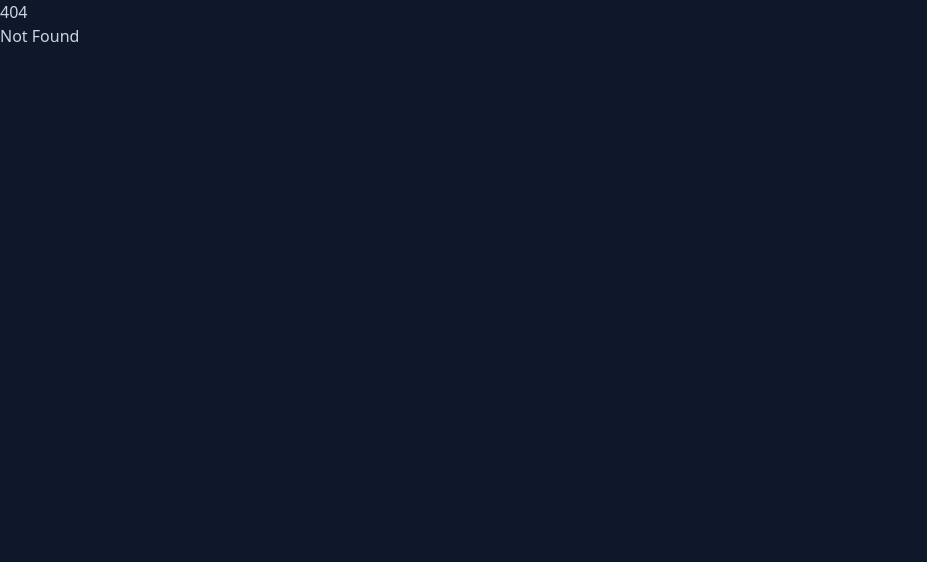
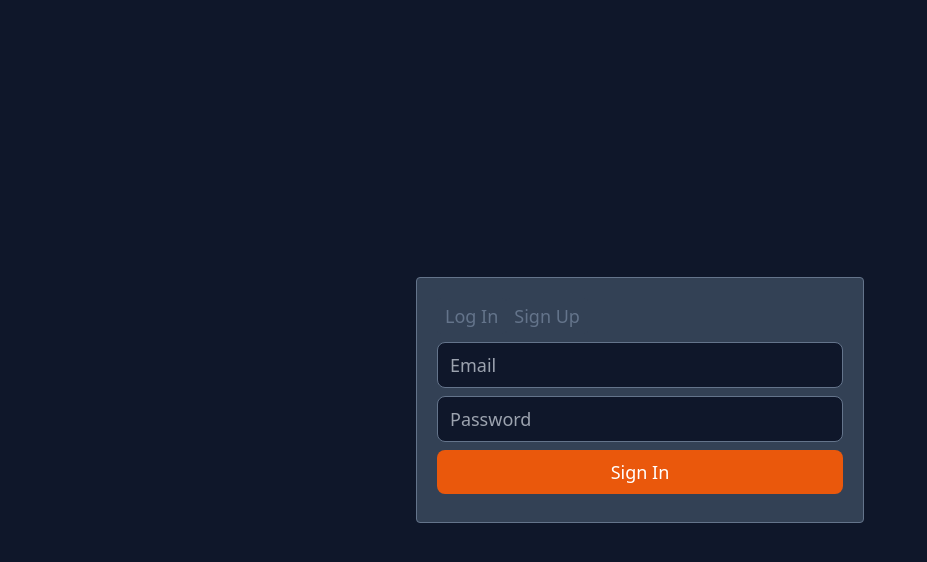
Before and after one commit to jonosellier/lhm-viewer, a SvelteKit app: page /auth in a window 1280 px wide. Before the commit this address had no page. Shown: the top 562 px of the page, without its empty margins (0-927 px from the left). Built offline with nearby package versions, Linux system fonts and the light colour scheme; no server answers.

Commit message:
Add auth

```diff
--- a/src/app.css
+++ b/src/app.css
@@ -14,3 +14,7 @@ input[type='color']::-webkit-color-swatch-wrapper {
 input[type='color']::-webkit-color-swatch {
 	border: none;
 }
+
+button:disabled {
+	@apply pointer-events-none;
+}
--- /dev/null
+++ b/src/components/user-button.svelte
@@ -0,0 +1,29 @@
+<script lang="ts">
+	import { goto } from '$app/navigation';
+	import { signOut, userStore } from '$lib/db';
+
+	$: displayedUsername = $userStore?.email?.replace(/(....).*@.+\.(.+)/, '$1•••@•••.$2');
+	function handleClick(e: Event) {
+		if ($userStore) {
+			if (confirm('Sign out?')) {
+				signOut();
+			}
+		} else {
+			goto('/auth');
+		}
+	}
+</script>
+
+<button
+	class="fixed end-0 m-3 text-sm border border-slate-500 text-slate-100 hover:bg-slate-800 rounded-full px-3 py-1"
+	on:click={handleClick}
+>
+	{#if $userStore}
+		Log out {displayedUsername}
+	{:else}
+		Sign In/Up
+	{/if}
+</button>
+
+<style>
+</style>
--- /dev/null
+++ b/src/lib/db.ts
@@ -0,0 +1,64 @@
+import { createClient, type User } from '@supabase/supabase-js';
+import { PUBLIC_SUPABASE_KEY } from '$env/static/public';
+import { writable } from 'svelte/store';
+
+const supabaseUrl = 'https://eysidivvvfuojxtjhect.supabase.co';
+const supabase = createClient(supabaseUrl, PUBLIC_SUPABASE_KEY);
+
+interface UserCredentials {
+	email: string;
+	password: string;
+}
+
+export const userStore = writable<User | undefined>();
+
+export async function createUser({ email, password }: UserCredentials) {
+	try {
+		const { data, error } = await supabase.auth.signUp({
+			email,
+			password
+		});
+
+		if (error) {
+			throw new Error(error.message);
+		}
+
+		const { user } = data;
+		if (user) {
+			userStore.set(user);
+		}
+		return user;
+	} catch (error) {
+		console.error('Error creating user:', error);
+		throw error;
+	}
+}
+
+export async function signIn({ email, password }: UserCredentials) {
+	try {
+		const { data, error } = await supabase.auth.signInWithPassword({
+			email,
+			password
+		});
+
+		if (error) {
+			throw new Error(error.message);
+		}
+
+		const { user } = data;
+		userStore.set(user);
+		return user;
+	} catch (error) {
+		console.error('Error signing in user:', error);
+		throw error;
+	}
+}
+
+export async function signOut() {
+	const { error } = await supabase.auth.signOut();
+	if (error) {
+		throw new Error(error.message);
+	} else {
+		userStore.set(undefined);
+	}
+}
--- a/src/routes/+layout.svelte
+++ b/src/routes/+layout.svelte
@@ -1,4 +1,6 @@
 <script>
+	import UserButton from '$components/user-button.svelte';
+	import { userStore } from '$lib/db';
 	export const ssr = false;
 	import '../app.css';
 </script>
--- a/src/routes/+page.svelte
+++ b/src/routes/+page.svelte
@@ -7,8 +7,10 @@
 	import DataSelector from '$components/data-selector.svelte';
 	import { subset } from '$lib/data-subset.store';
 	import { save } from '$lib/file-manager';
+	import UserButton from '$components/user-button.svelte';
 </script>
 
+<UserButton />
 {#if $data.valid}
 	<div class="fixed top-0 left-0 w-full flex h-9 m-2 items-start z-50">
 		<SensorSelector></SensorSelector>
--- /dev/null
+++ b/src/routes/auth/+page.svelte
@@ -0,0 +1,124 @@
+<script lang="ts">
+	import { goto } from '$app/navigation';
+	import { createUser, signIn, userStore } from '$lib/db';
+
+	let email: string;
+	let password: string;
+	let passwordConfirm: string;
+	let tab = 'login';
+	$: signUpState = checkSignUpState(email, password, passwordConfirm);
+
+	userStore.subscribe((v) => {
+		if (v) {
+			goto('/');
+		}
+	});
+
+	function checkSignUpState(email: string, password: string, passwordConfirm: string) {
+		if (!email) {
+			return {
+				valid: false,
+				text: 'Enter your email'
+			};
+		}
+		if (!password) {
+			return {
+				valid: false,
+				text: 'Enter your password'
+			};
+		}
+		if (password.length < 8) {
+			return {
+				valid: false,
+				text: 'Password must be 8 characters'
+			};
+		}
+		if (password !== passwordConfirm) {
+			return {
+				valid: false,
+				text: 'Passwords do not match'
+			};
+		}
+
+		return {
+			valid: true,
+			text: 'Sign Up'
+		};
+	}
+</script>
+
+<div class="flex justify-center items-center w-full h-full">
+	<div class="p-5 border border-slate-500 rounded max-w-md w-full bg-slate-700">
+		<div class="flex items-center">
+			<button
+				class="rounded px-2 py-1 text-lg text-slate-500 bg-slate-700 hover:bg-slate-600 hover:text-orange-600"
+				class:text-orange-600={tab === 'login'}
+				on:click={() => {
+					tab = 'login';
+				}}>Log In</button
+			>
+			<button
+				class="rounded px-2 py-1 text-lg text-slate-500 bg-slate-700 hover:bg-slate-600 hover:text-orange-600"
+				class:text-orange-600={tab === 'signup'}
+				on:click={() => {
+					tab = 'signup';
+				}}>Sign Up</button
+			>
+		</div>
+		{#if tab === 'login'}
+			<div>
+				<input
+					type="email"
+					bind:value={email}
+					class="border border-slate-500 bg-slate-900 hover:border-orange-600 focus:border-orange-600 text-white text-lg px-3 py-2 block my-2 rounded-lg w-full"
+					placeholder="Email"
+				/>
+				<input
+					type="password"
+					bind:value={password}
+					class="border border-slate-500 bg-slate-900 hover:border-orange-600 focus:border-orange-600 text-white text-lg px-3 py-2 block my-2 rounded-lg w-full"
+					placeholder="Password"
+				/>
+				<button
+					class="text-lg px-3 py-2 block my-2 rounded-lg w-full bg-orange-600 text-white hover:bg-orange-500"
+					on:click={() => {
+						signIn({ email, password });
+					}}>Sign In</button
+				>
+			</div>
+		{:else}
+			<div>
+				<input
+					type="email"
+					bind:value={email}
+					class="border border-slate-500 bg-slate-900 hover:border-orange-600 focus:border-orange-600 text-white text-lg px-3 py-2 block my-2 rounded-lg w-full"
+					placeholder="Email"
+				/>
+				<input
+					type="password"
+					bind:value={password}
+					class="border border-slate-500 bg-slate-900 hover:border-orange-600 focus:border-orange-600 text-white text-lg px-3 py-2 block my-2 rounded-lg w-full"
+					placeholder="Password"
+				/>
+				<input
+					type="password"
+					bind:value={passwordConfirm}
+					class="border border-slate-500 bg-slate-900 hover:border-orange-600 focus:border-orange-600 text-white text-lg px-3 py-2 block my-2 rounded-lg w-full"
+					placeholder="Confirm"
+				/>
+				<button
+					class="text-lg px-3 py-2 block my-2 rounded-lg w-full bg-orange-600 border-orange-600 text-white hover:bg-orange-500 disabled:bg-slate-700 border disabled:border-slate-500"
+					disabled={!signUpState.valid}
+					on:click={() => {
+						createUser({ email, password });
+					}}
+				>
+					{signUpState.text}
+				</button>
+			</div>
+		{/if}
+	</div>
+</div>
+
+<style lang="css">
+</style>
```
